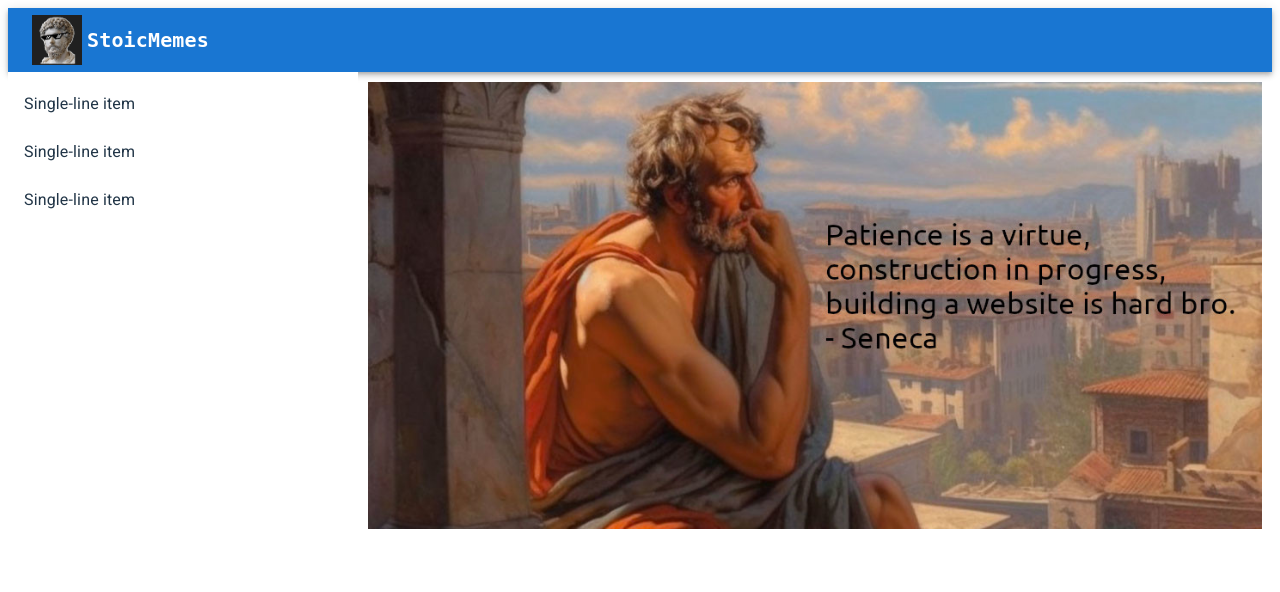
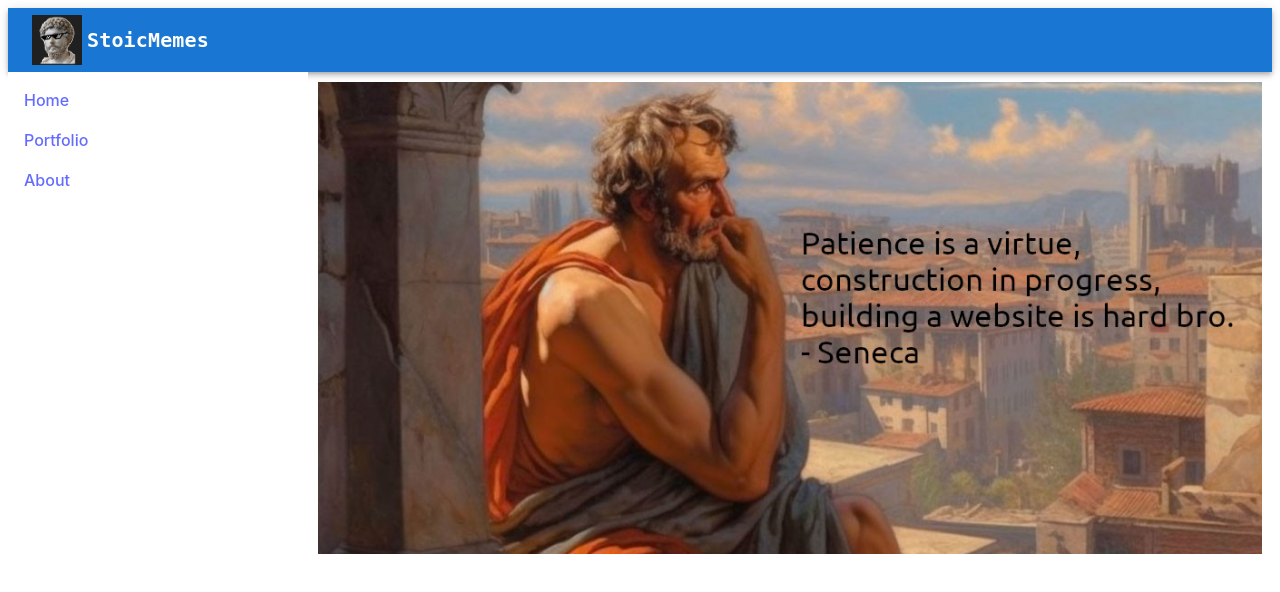
Before and after one commit to chaoticgood1/dogememes, a React (Vite) app in the folder client/: page / in a window 1280 px wide. Shown: the top 592 px of the page. Built offline with nearby package versions, Linux system fonts and the light colour scheme.

Commit message:
Implemented side by side sidebar and body

```diff
--- a/client/src/tsx/home.tsx
+++ b/client/src/tsx/home.tsx
@@ -1,9 +1,12 @@
-
+import Box from '@mui/material/Box';
 
 export default function Home() {
   return (
-    <div>
+    <Box sx={{
+      // maxWidth: '450',
+      margin: '0 auto',
+    }}>
       <img id="banner" src="banner.jpg"/>
-    </div>
+    </Box>
   );
 }
--- a/client/src/tsx/sidebar/sidebar_wide.tsx
+++ b/client/src/tsx/sidebar/sidebar_wide.tsx
@@ -3,32 +3,57 @@ import { styled } from '@mui/material/styles';
 import Box from '@mui/material/Box';
 import List from '@mui/material/List';
 import ListItem from '@mui/material/ListItem';
+import ListItemButton from '@mui/material/ListItemButton';
 import ListItemText from '@mui/material/ListItemText';
 import Grid from '@mui/material/Grid';
 
-function generate(element: React.ReactElement) {
-  return [0, 1, 2].map((value) =>
-    React.cloneElement(element, {
-      key: value,
-    }),
-  );
-}
+import { Link } from "react-router-dom";
+
+// function generate(element: React.ReactElement) {
+//   return [0, 1, 2].map((value) =>
+//     React.cloneElement(element, {
+//       key: value,
+//     }),
+//   );
+// }
+
+
+const paths = {
+  'Home': '/',
+  'Portfolio': '/portfolio',
+  'About': '/about'
+};
+
 
 const Demo = styled('div')(({ theme }) => ({
   backgroundColor: theme.palette.background.paper,
 }));
 
 export default function InteractiveList() {
-  // const [dense, setDense] = React.useState(false);
-  // const [secondary, setSecondary] = React.useState(false);
-
   return (
     <Box sx={{
       display: { xs: 'none', lg: 'block'},
       flexGrow: 1,
-      minWidth: 350
+      minWidth: 300,
+      maxWidth: 300,
     }}>
       <Demo>
+        <List>
+          {Object.entries(paths).map(([key, value]) => (
+            <ListItem key={key} disablePadding>
+              <ListItemButton>
+
+                <Link to={value}>{key}</Link>
+              </ListItemButton>
+            </ListItem>
+          ))}
+        </List>
+      </Demo>
+
+
+
+
+      {/* <Demo>
         <List>
           {generate(
             <ListItem>
@@ -38,7 +63,7 @@ export default function InteractiveList() {
             </ListItem>,
           )}
         </List>
-      </Demo>
+      </Demo> */}
     </Box>
   );
 }
```
